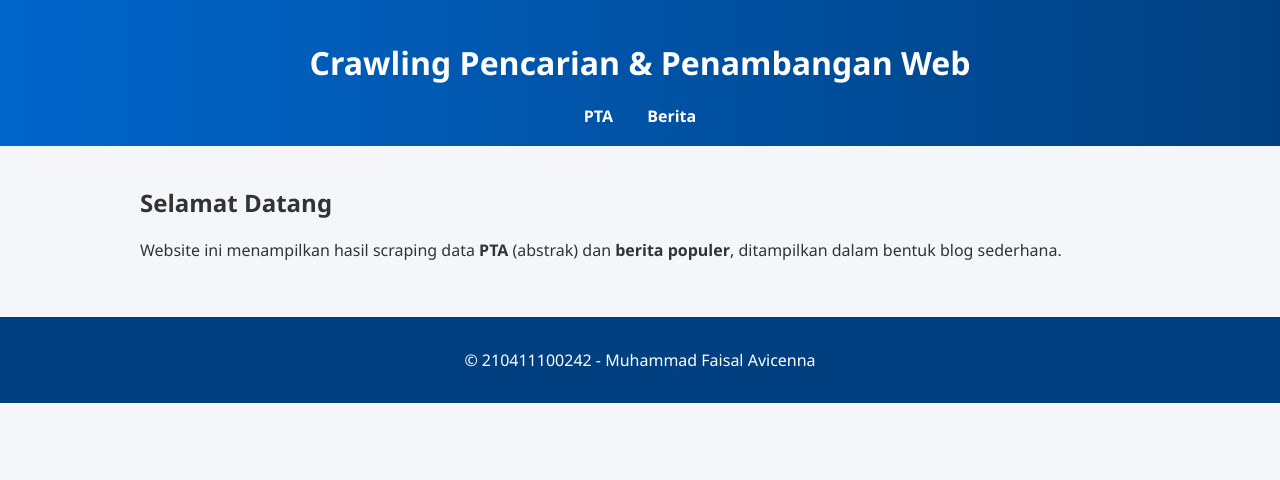
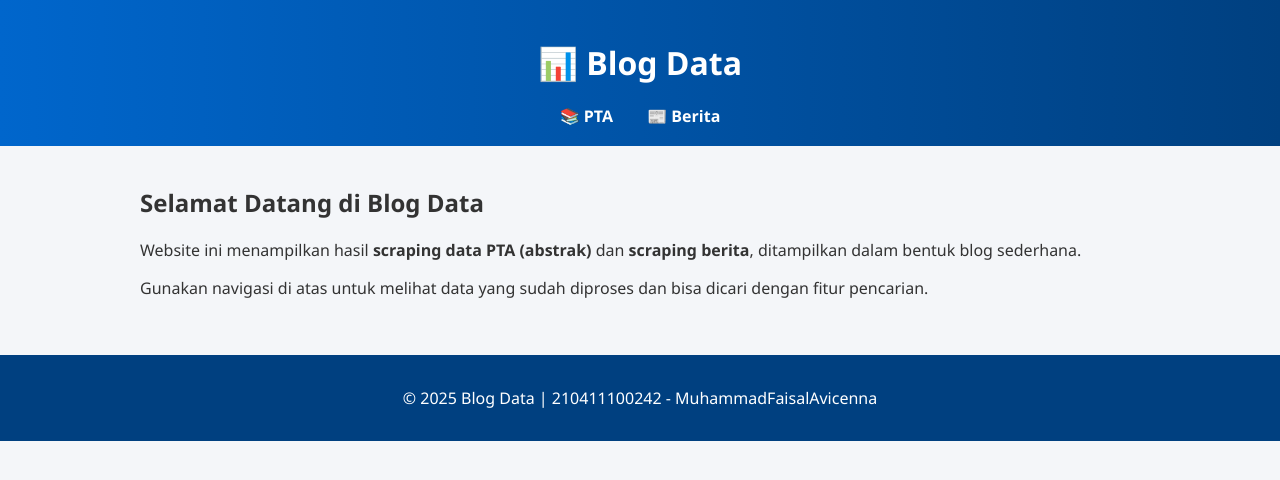
Before and after one commit to MuhammadFaisalAvicenna/ppw, a plain HTML site: page indexcrawling.html in a window 1280 px wide. Drawn offline with Linux system fonts and the light colour scheme.

Commit message:
Update indexcrawling.html

```diff
--- a/indexcrawling.html
+++ b/indexcrawling.html
@@ -7,22 +7,28 @@
 </head>
 <body>
   <header>
-    <h1>Crawling Pencarian & Penambangan Web</h1>
+    <h1>📊 Blog Data</h1>
     <nav>
-      <a href="pta.html">PTA</a>
-      <a href="berita.html">Berita</a>
+      <a href="pta.html">📚 PTA</a>
+      <a href="berita.html">📰 Berita</a>
     </nav>
   </header>
 
   <main>
     <section>
-      <h2>Selamat Datang</h2>
-      <p>Website ini menampilkan hasil scraping data <b>PTA</b> (abstrak) dan <b>berita populer</b>, ditampilkan dalam bentuk blog sederhana.</p>
+      <h2>Selamat Datang di Blog Data</h2>
+      <p>
+        Website ini menampilkan hasil <b>scraping data PTA (abstrak)</b> dan
+        <b>scraping berita</b>, ditampilkan dalam bentuk blog sederhana.
+      </p>
+      <p>
+        Gunakan navigasi di atas untuk melihat data yang sudah diproses dan bisa dicari dengan fitur pencarian.
+      </p>
     </section>
   </main>
 
   <footer>
-    <p>© 210411100242 - Muhammad Faisal Avicenna</p>
+    <p>© 2025 Blog Data | 210411100242 - MuhammadFaisalAvicenna</p>
   </footer>
 </body>
 </html>
```
